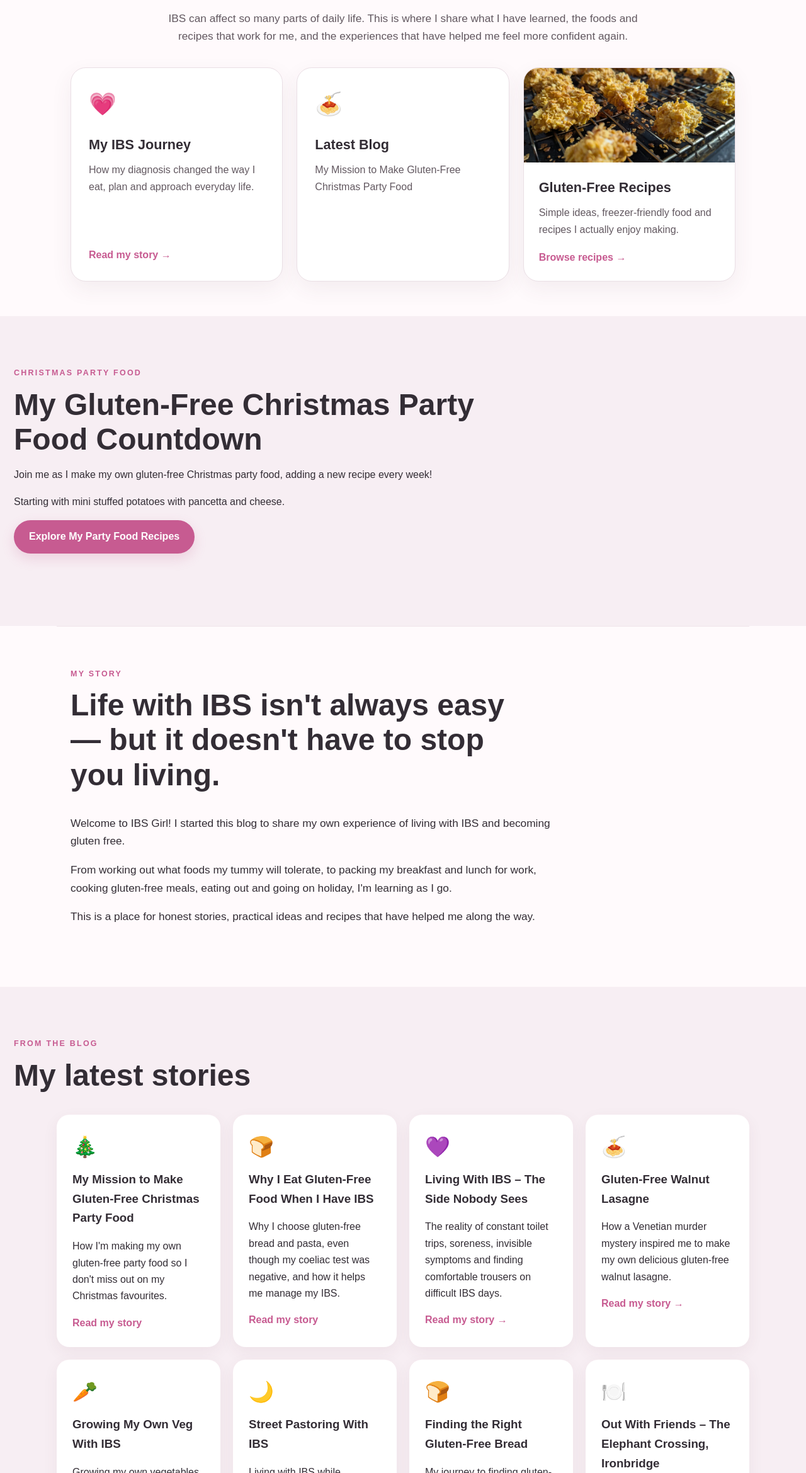
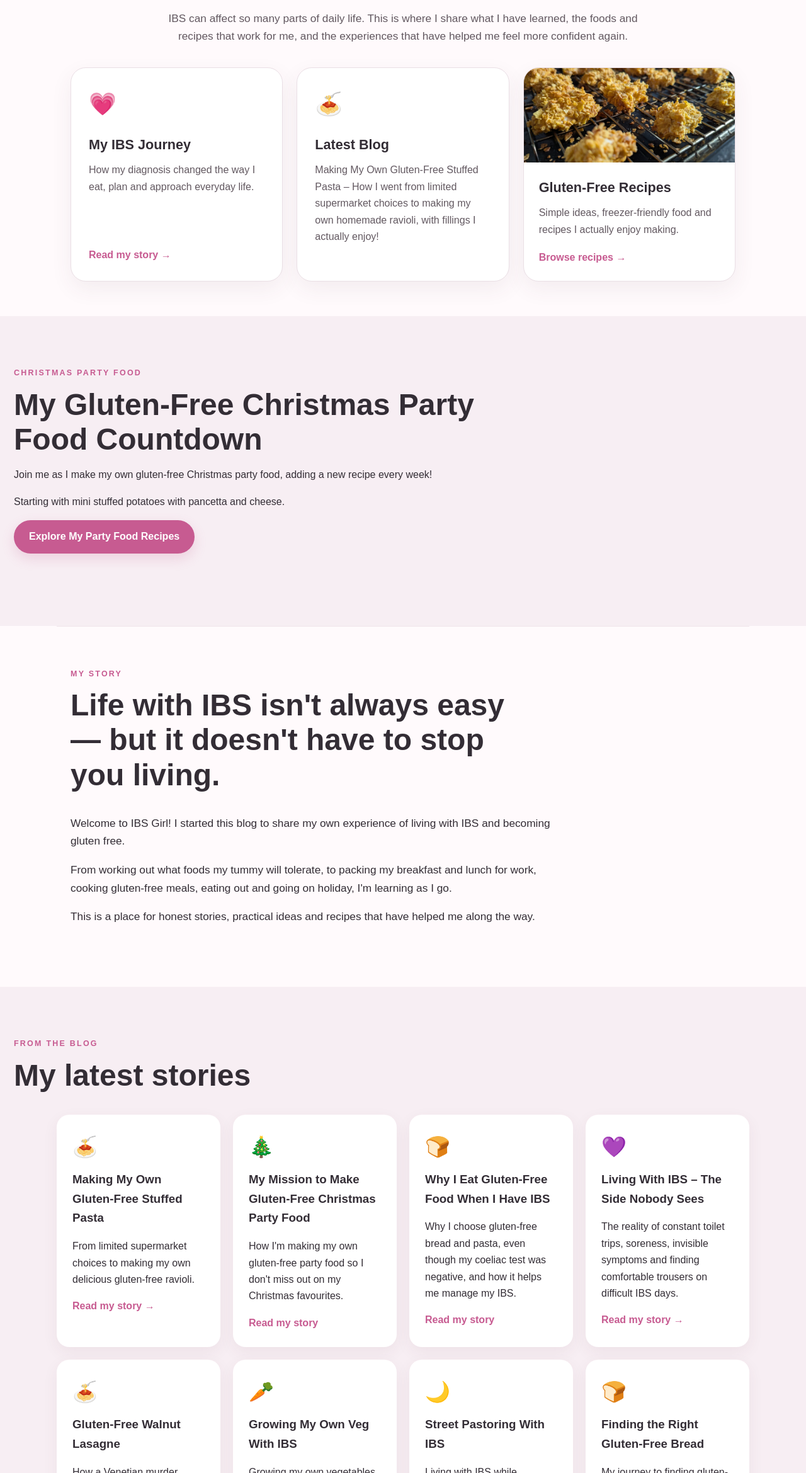
Before and after one commit to sal23910/IBS-girl-website-, a plain HTML site: page index.html in a window 1280 px wide. Shown: the part 1190-3529 px from the top of the page at 63% size. Drawn offline with Linux system fonts and the light colour scheme.

Commit message:
Update blog links and add new article section

```diff
--- a/index.html
+++ b/index.html
@@ -95,7 +95,7 @@
 
 
 
-<a class="home-card" href="gluten-free-christmas-party-food.html">
+<a class="home-card" href="making-my-own-gluten-free-stuffed-pasta.html">
 
 
 
@@ -106,7 +106,7 @@
   <h3>Latest Blog</h3>
 
 
-<p>My Mission to Make Gluten-Free Christmas Party Food</p>
+<p>Making My Own Gluten-Free Stuffed Pasta – How I went from limited supermarket choices to making my own homemade ravioli, with fillings I actually enjoy!</p>
 
 
 
@@ -157,7 +157,12 @@
     <h2>My latest stories</h2>
   </div>
  <div class="cards">
-
+  <article class="card">
+  <div class="icon">🍝</div>
+  <h3>Making My Own Gluten-Free Stuffed Pasta</h3>
+  <p>From limited supermarket choices to making my own delicious gluten-free ravioli.</p>
+  <a href="making-my-own-gluten-free-stuffed-pasta.html">Read my story →</a>
+  </article>
 <article class="card">
   <div class="icon">🎄</div>
   <h3>My Mission to Make Gluten-Free Christmas Party Food</h3>
```
